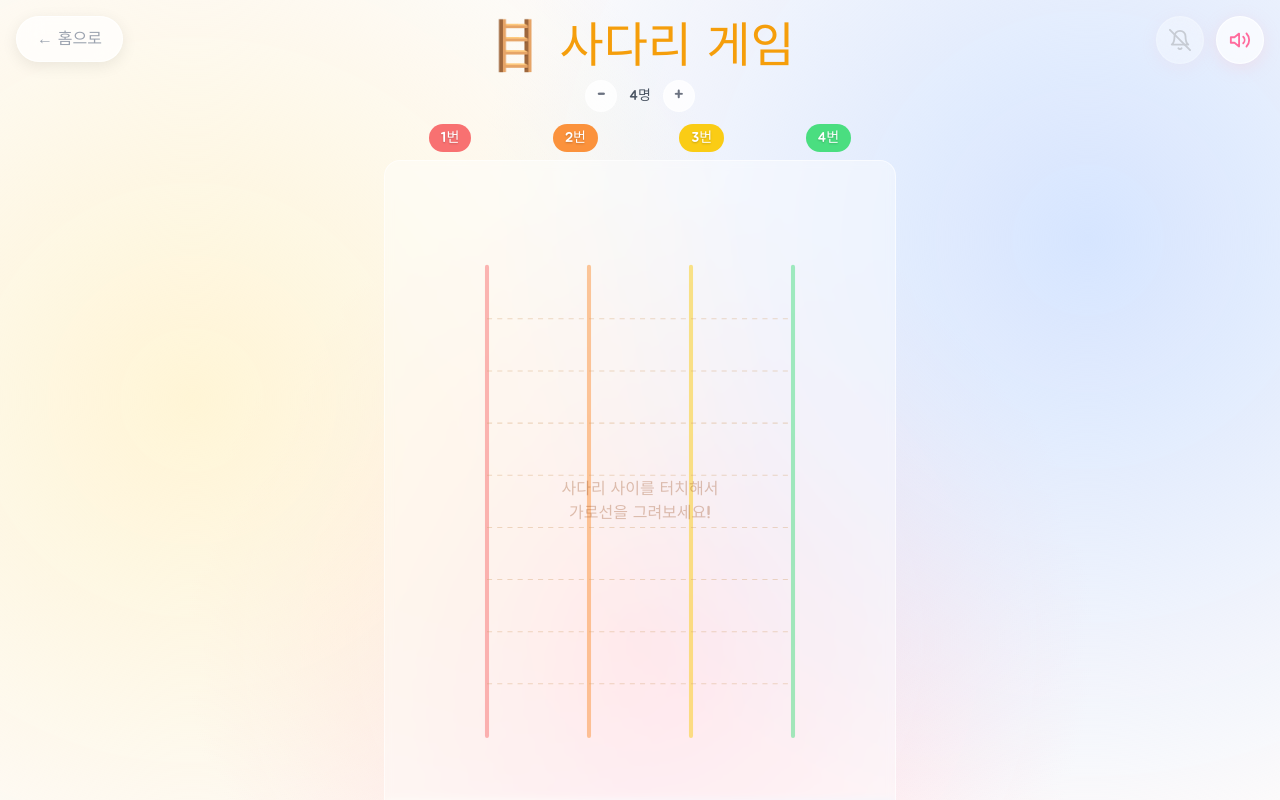
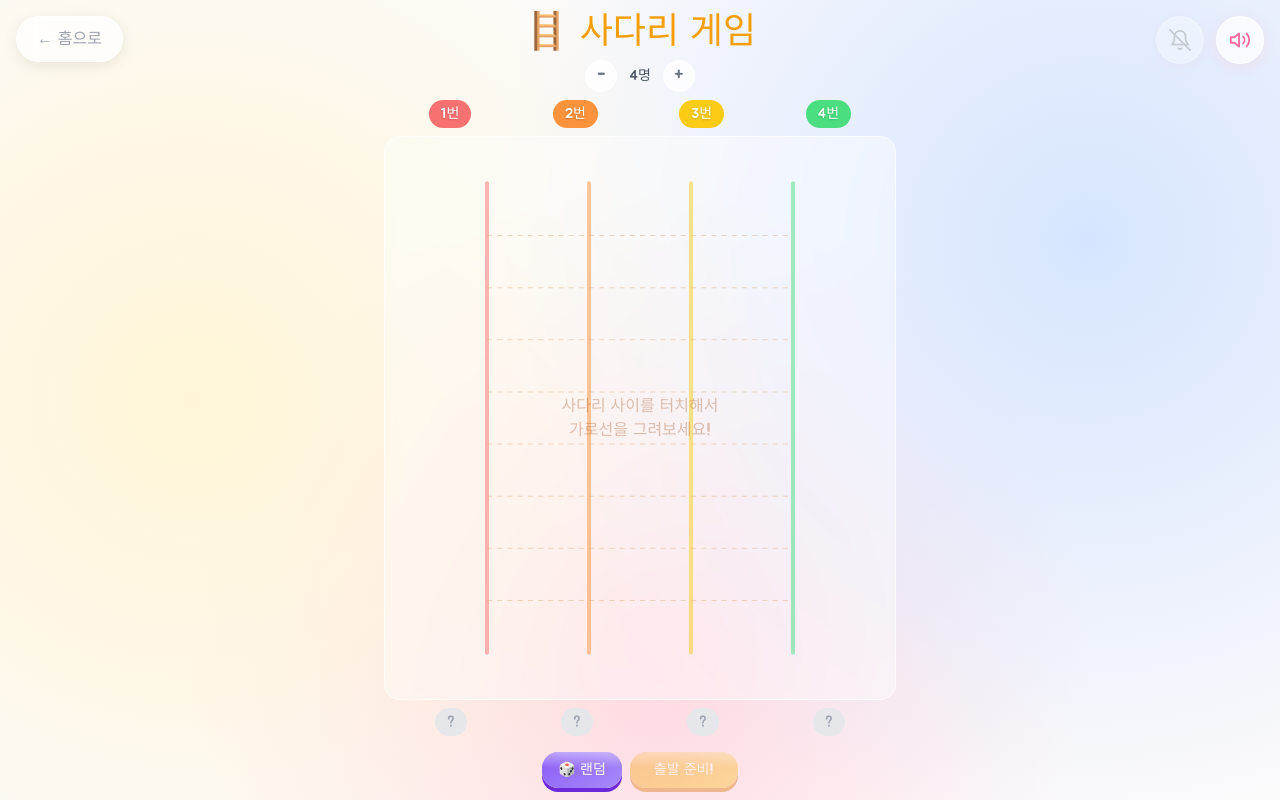
Before and after one commit to mooooburg-dev/miniplay, a Next.js app: page /game/ladder in a window 1280 px wide. Shown: the top 800 px of the page. Built offline with nearby package versions, Linux system fonts and the light colour scheme.

Commit message:
사다리 게임 아이패드 가로 모드 레이아웃 개선 및 문서 업데이트

```diff
--- a/app/game/ladder/page.tsx
+++ b/app/game/ladder/page.tsx
@@ -264,7 +264,7 @@ export default function LadderPage() {
   const isEditing = phase === 'edit'
 
   return (
-    <div className="game-screen">
+    <div className="game-screen !min-h-0 h-[100dvh] !py-2 sm:!py-3 overflow-hidden">
       <button
         onClick={() => router.push('/')}
         className="fixed top-4 left-4 z-50 bg-white/70 backdrop-blur-md border border-white/80 rounded-full px-4 py-2 sm:px-5 sm:py-2.5 text-sm sm:text-base text-gray-400 font-jua shadow-[0_4px_16px_rgba(0,0,0,0.08)] active:scale-90 transition-all hover:bg-white/90"
@@ -272,13 +272,13 @@ export default function LadderPage() {
         &larr; 홈으로
       </button>
 
-      <h1 className="text-3xl sm:text-4xl md:text-5xl font-jua text-[#f59e0b] mb-2">
+      <h1 className="text-2xl sm:text-3xl md:text-4xl font-jua text-[#f59e0b] mb-1 sm:mb-2">
         🪜 사다리 게임
       </h1>
 
       {/* 인원 수 조절 (편집 모드에서만) */}
       {isEditing && (
-        <div className="flex items-center gap-3 mb-3">
+        <div className="flex items-center gap-3 mb-1 sm:mb-2">
           <button
             onClick={() => changePlayerCount(-1)}
             disabled={playerCount <= MIN_PLAYERS}
@@ -297,9 +297,9 @@ export default function LadderPage() {
         </div>
       )}
 
-      <div className="w-full max-w-lg space-y-2">
+      <div className="w-full max-w-lg space-y-1 sm:space-y-2 flex-1 flex flex-col min-h-0">
         {/* 상단 이름 */}
-        <div className="flex justify-around px-1">
+        <div className="flex justify-around px-1 shrink-0">
           {Array.from({ length: playerCount }, (_, i) => {
             const isFinished = finishedRunners.has(i)
             const isActive =
@@ -352,7 +352,7 @@ export default function LadderPage() {
         </div>
 
         {/* 사다리 본체 */}
-        <div className="relative w-full aspect-[3/4] bg-white/40 backdrop-blur-sm rounded-2xl border border-white/60 overflow-hidden">
+        <div className="relative w-full flex-1 min-h-0 bg-white/40 backdrop-blur-sm rounded-2xl border border-white/60 overflow-hidden">
           <svg
             viewBox="0 0 100 100"
             className="w-full h-full"
@@ -511,7 +511,7 @@ export default function LadderPage() {
         </div>
 
         {/* 하단 결과 */}
-        <div className="flex justify-around px-1">
+        <div className="flex justify-around px-1 shrink-0">
           {Array.from({ length: playerCount }, (_, i) => {
             const revealed = revealedResults[i]
             let arrivedColor = '#9ca3af'
@@ -573,7 +573,7 @@ export default function LadderPage() {
         </div>
 
         {/* 버튼 영역 */}
-        <div className="flex flex-wrap gap-2 justify-center pt-2">
+        <div className="flex flex-wrap gap-2 justify-center pt-1 sm:pt-2 shrink-0">
           {isEditing && (
             <>
               <button
```
Also changed, not shown: 4 other files (tests, documents, lock files or other folders).
